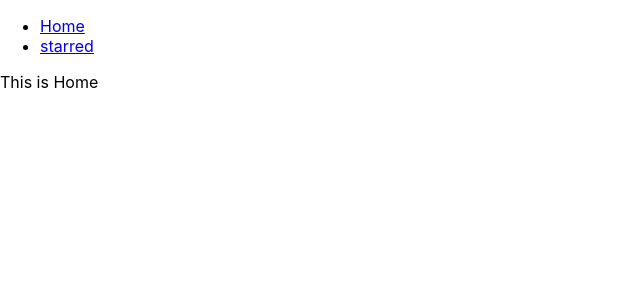
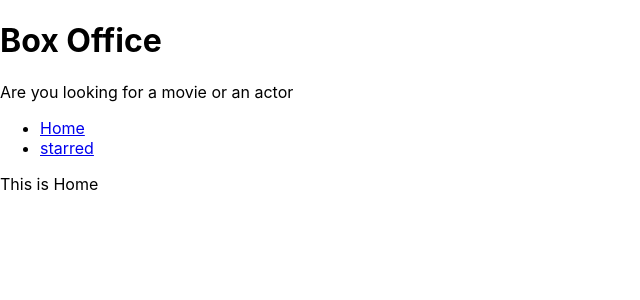
Before and after one commit to B-Thanish/Box-office, a React (Create React App) app: page / in a window 1280 px wide. Shown: the top 300 px of the page, without its empty margins (0-640 px from the left). Built offline with nearby package versions, Linux system fonts and the light colour scheme.

Commit message:
added layout management and created title

```diff
--- a/src/App.jsx
+++ b/src/App.jsx
@@ -1,14 +1,11 @@
 import React from 'react';
 import { Switch, Route } from 'react-router-dom';
 
-import Navs from './components/Navs';
 import Home from './pages/Home';
 import Starred from './pages/Starred';
 
 function App() {
   return (
-    <div>
-      <Navs />
     <Switch>
       <Route exact path="/">
         <Home />
@@ -22,7 +19,6 @@ function App() {
         <div>Not Found</div>
       </Route>
     </Switch>
-    </div>
   );
 }
 
--- /dev/null
+++ b/src/components/MainPageLayout.jsx
@@ -0,0 +1,21 @@
+/* eslint-disable react/function-component-definition */
+/* eslint-disable arrow-body-style */
+import React from 'react';
+import Navs from './Navs';
+import Title from './Title';
+
+const MainPageLayout = ({ children }) => {
+  return (
+    <div>
+      <Title
+        title="Box Office"
+        subtitle="Are you looking for a movie or an actor"
+      />
+      <Navs />
+
+      {children}
+    </div>
+  );
+};
+
+export default MainPageLayout;
--- /dev/null
+++ b/src/components/Title.jsx
@@ -0,0 +1,14 @@
+/* eslint-disable arrow-body-style */
+/* eslint-disable react/function-component-definition */
+import React from 'react';
+
+const Title = ({ title, subtitle }) => {
+  return (
+    <div>
+      <h1>{title}</h1>
+      <p>{subtitle}</p>
+    </div>
+  );
+};
+
+export default Title;
--- a/src/pages/Home.jsx
+++ b/src/pages/Home.jsx
@@ -1,7 +1,10 @@
+/* eslint-disable arrow-body-style */
+/* eslint-disable react/function-component-definition */
 import React from 'react';
+import MainPageLayout from '../components/MainPageLayout';
 
-function Home() {
-  return <div>This is Home</div>;
-}
+const Home = () => {
+  return <MainPageLayout>This is Home</MainPageLayout>;
+};
 
 export default Home;
--- a/src/pages/Starred.jsx
+++ b/src/pages/Starred.jsx
@@ -1,7 +1,10 @@
+/* eslint-disable arrow-body-style */
+/* eslint-disable react/function-component-definition */
 import React from 'react';
+import MainPageLayout from '../components/MainPageLayout';
 
-function Starred() {
-  return <div>This is Starred</div>;
-}
+const Starred = () => {
+  return <MainPageLayout>This is Starred</MainPageLayout>;
+};
 
 export default Starred;
```
Also changed, not shown: src/components/Navs.jsx (+4 -3 lines). Lines whose indentation alone changed are shown as unchanged.
